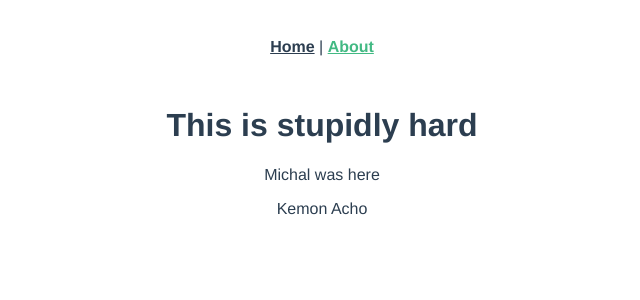
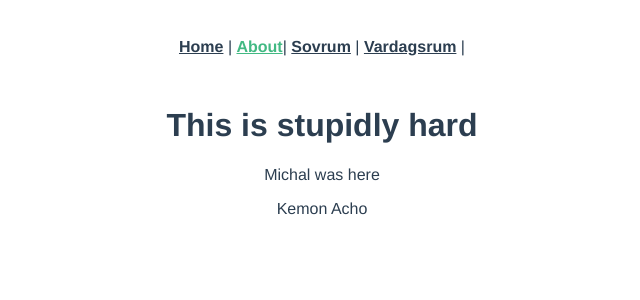
Before and after one commit to MariaWallin/mobleralla3, a Vue app: page /#/about in a window 1280 px wide. Shown: the top 300 px of the page, without its empty margins (318-958 px from the left). Built offline with nearby package versions, Linux system fonts and the light colour scheme.

Commit message:
updated app.vue

```diff
--- a/src/App.vue
+++ b/src/App.vue
@@ -2,7 +2,10 @@
   <div id="app">
     <div id="nav">
       <router-link to="/">Home</router-link> |
-      <router-link to="/about">About</router-link>
+      <router-link to="/about">About</router-link>|
+       <router-link to="/">Sovrum</router-link> |
+        <router-link to="/">Vardagsrum</router-link> |
+
     </div>
     <router-view/>
   </div>
```
